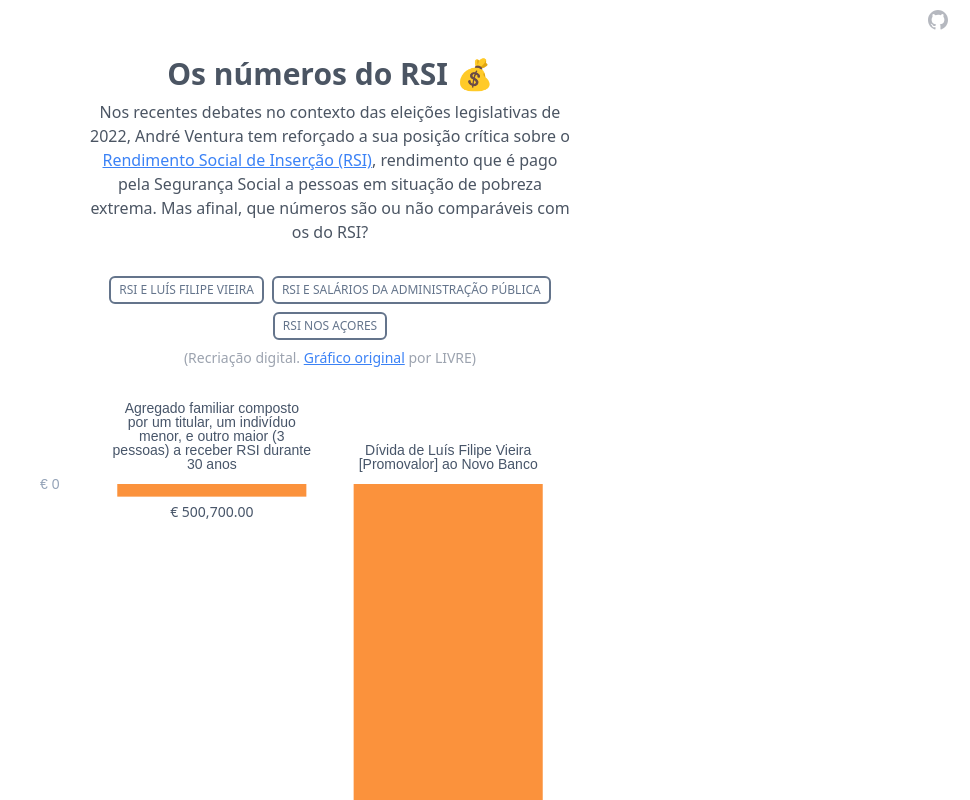
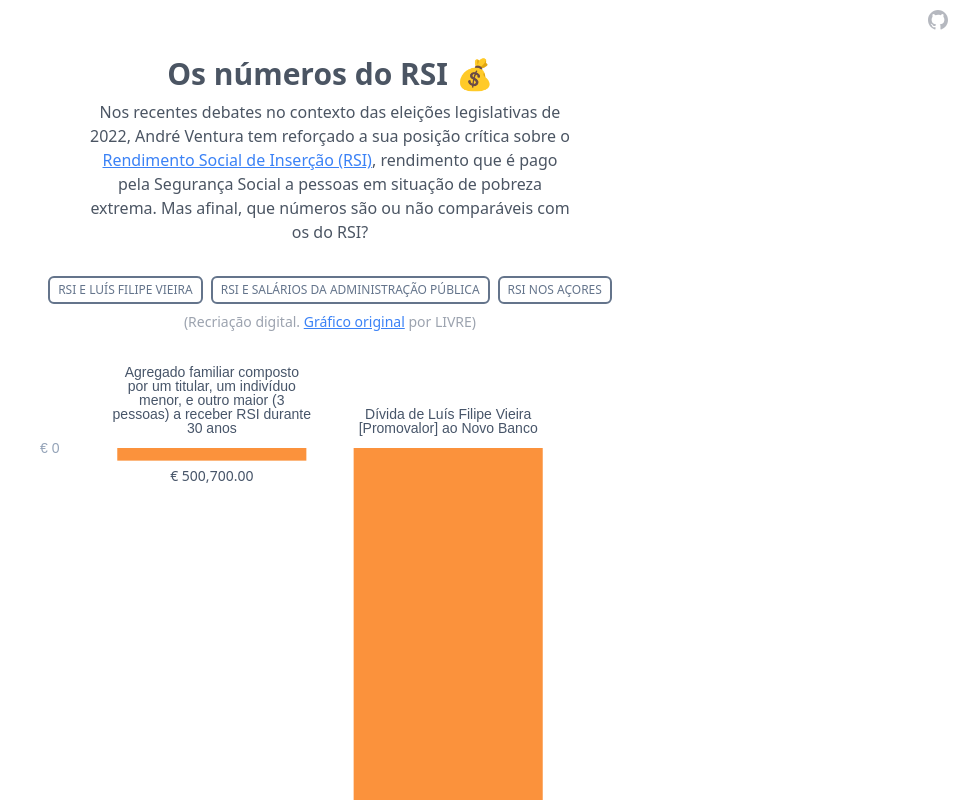
Before and after one commit to biamalveiro/numeros-do-rsi, a React (Create React App) app: page / in a window 1280 px wide. Shown: the top 800 px of the page, without its empty margins (310-1280 px from the left). Built offline with nearby package versions, Linux system fonts and the light colour scheme; some icons are missing.

Commit message:
fix button positioning

```diff
--- a/src/App.js
+++ b/src/App.js
@@ -45,7 +45,7 @@
           pobreza extrema. Mas afinal, que números são ou não comparáveis com os
           do RSI?{" "}
         </p>
-        <div className="flex flex-row flex-wrap gap-2 mx-auto justify-center mt-8 w-1/2">
+        <div className="flex flex-row flex-wrap gap-2 mx-auto justify-center mt-8 w-9/12 md:w-3/4">
           <button
             className={`${buttonStyle} ${
               chart === "LFV" ? "bg-slate-200" : ""
```
